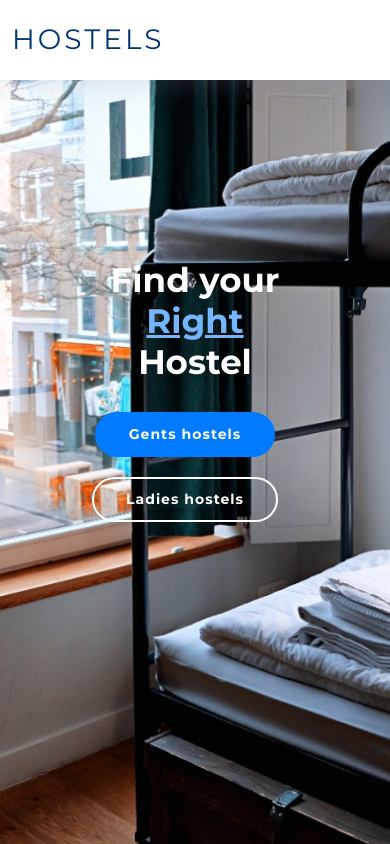
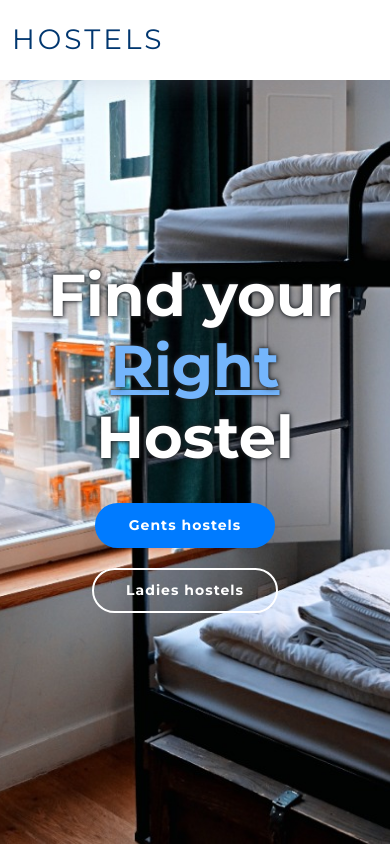
Before and after one commit to VENTURER007/CUCEK_Hostels_tinkerhub, a Django app: page / in a window 390 px wide. Run offline with Django 3.2, Linux system fonts and the light colour scheme; some libraries are stand-ins or nearby versions.

Commit message:
welcome screen Font size incresed

```diff
--- a/static/assets/css/style.css
+++ b/static/assets/css/style.css
@@ -402,8 +402,9 @@ h6 {
 #hero .hero-info h2 {
   color: #fff;
   margin-bottom: 40px;
-  font-size: 48px;
+  font-size: 7vh;
   font-weight: 700;
+  text-shadow: 0 0 6px #212529, 0 0 3px #212529;
 }
 
 #hero .hero-info h2 span {
@@ -413,7 +414,7 @@ h6 {
 
 @media (max-width: 767px) {
   #hero .hero-info h2 {
-    font-size: 34px;
+    font-size: 7vh;
     margin-bottom: 30px;
   }
 }
```
Also changed, not shown: project1/settings.py (+5 -5 lines), static/assets/img/hostel_profile.png (added).
